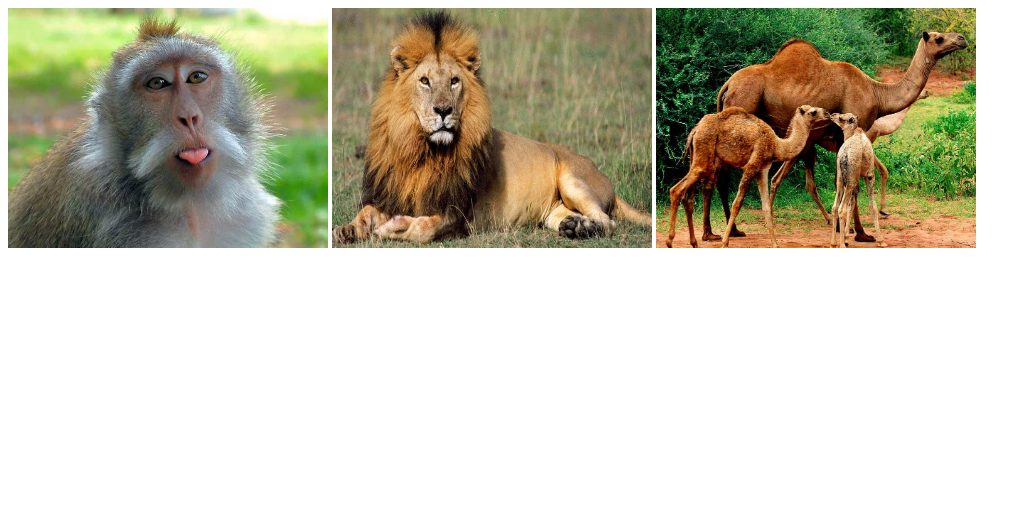
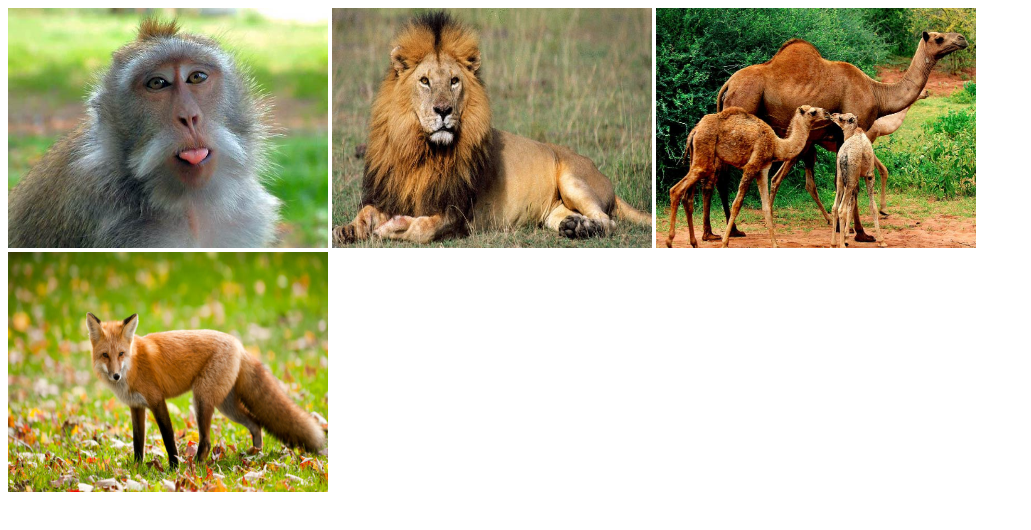
Before and after one commit to PittMadison/Bootcamp_9, a plain HTML site: page lesson_1/index.html in a window 1280 px wide. Shown: the part 112-642 px from the top of the page, without its empty margins (0-1031 px from the left). Drawn offline with Linux system fonts and the light colour scheme.

Commit message:
added 1 more pic

```diff
--- a/lesson_1/index.html
+++ b/lesson_1/index.html
@@ -16,6 +16,7 @@
     <img src="./img/indian-monkey-arrested-animals.jpg" width="320" height="240" alt="monkey">
     <img src="./img/lion.jpg" width="320" height="240" alt="lion">
     <img src="./img/camels.jpg" width="320" height="240" alt="camels">
+    <img src="./img/fox.jpg" width="320" height="240" alt="fox">
 </section>
     </main>
     <footer></footer>
```
Also changed, not shown: lesson_1/img/fox.jpg (added).
